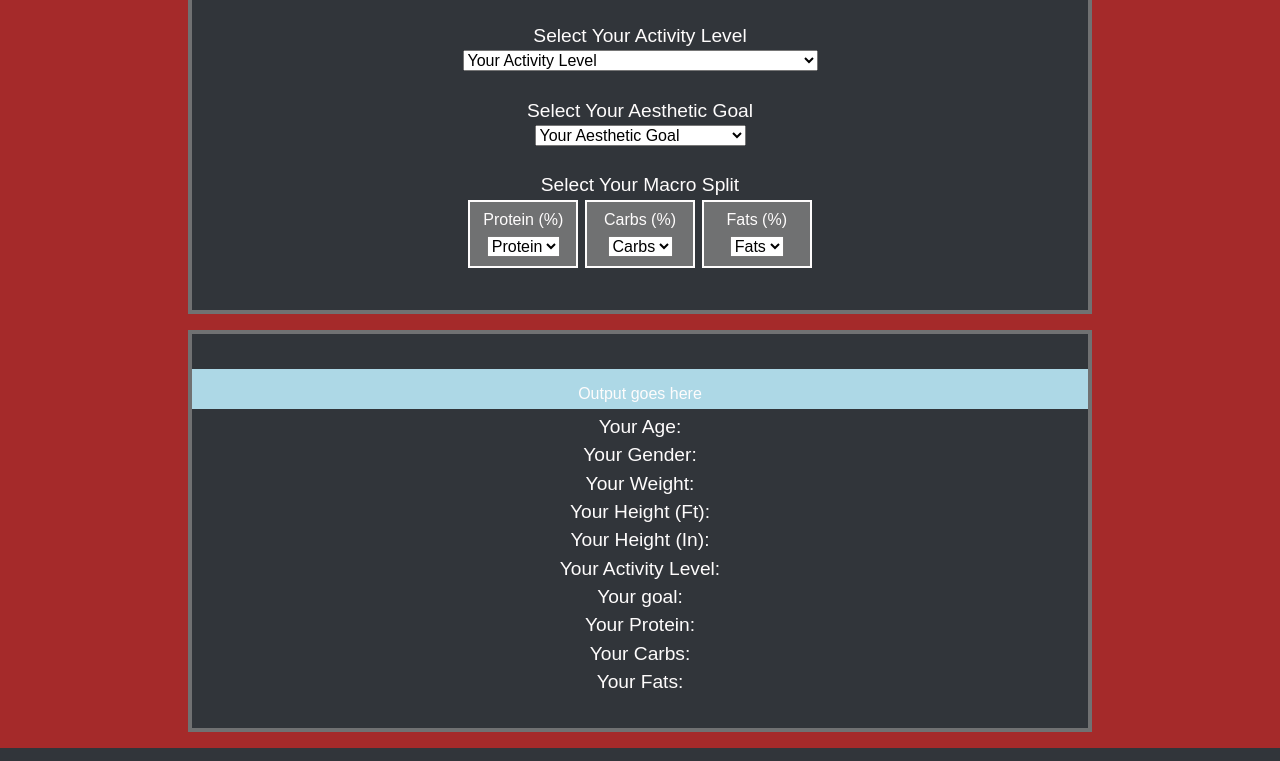
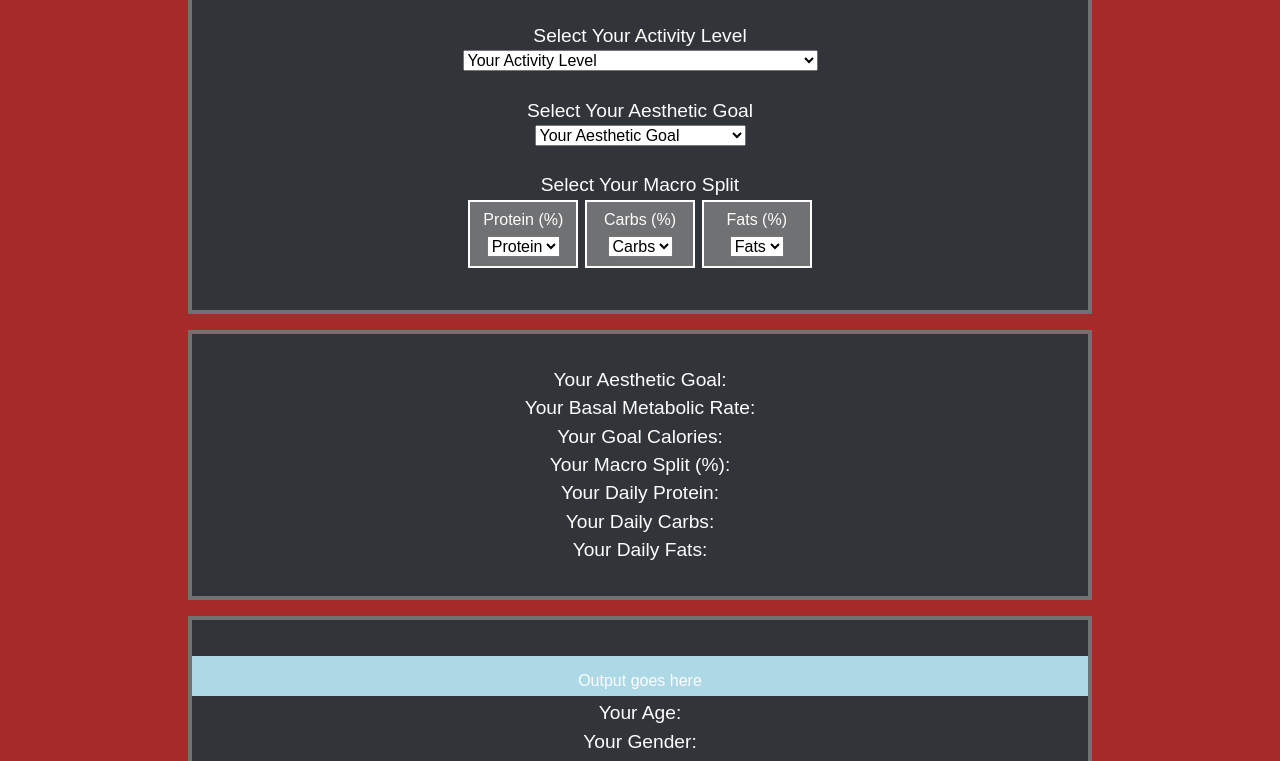
Before and after one commit to Chazz-Michaels/your-macros-calculator-react-app, a React (Create React App) app: page / in a window 1280 px wide. Shown: the part 538-1299 px from the top of the page. Built offline with nearby package versions, Linux system fonts and the light colour scheme; a web font is replaced by a local one.

Commit message:
define output headers, keep state outputs at the bottom for now to monitor correct binding

```diff
--- a/src/components/output.jsx
+++ b/src/components/output.jsx
@@ -3,6 +3,16 @@ import React from 'react'
 class Output extends React.Component{
   render () {
     return (
+      <React.Fragment>
+        <div id='output-wrapper' className='center-me'>
+          <div className='output-header'>Your Aesthetic Goal: {this.props.age}</div>
+          <div className='output-header'>Your Basal Metabolic Rate: {this.props.gender}</div>
+          <div className='output-header'>Your Goal Calories: {this.props.weight}</div>
+          <div className='output-header'>Your Macro Split (%): {this.props.heightFeet}</div>
+          <div className='output-header'>Your Daily Protein: {this.props.protein}</div>
+          <div className='output-header'>Your Daily Carbs: {this.props.carbs}</div>
+          <div className='output-header'>Your Daily Fats: {this.props.fats}</div>
+        </div>
         <div id='output-wrapper' className='center-me'>
           <div className='output-group'>Output goes here</div>
           <div className='output-header'>Your Age: {this.props.age}</div>
@@ -16,6 +26,7 @@ class Output extends React.Component{
           <div className='output-header'>Your Carbs: {this.props.carbs}</div>
           <div className='output-header'>Your Fats: {this.props.fats}</div>
         </div>
+      </React.Fragment>
     )
   }
 }
```
Lines whose indentation alone changed are shown as unchanged.
